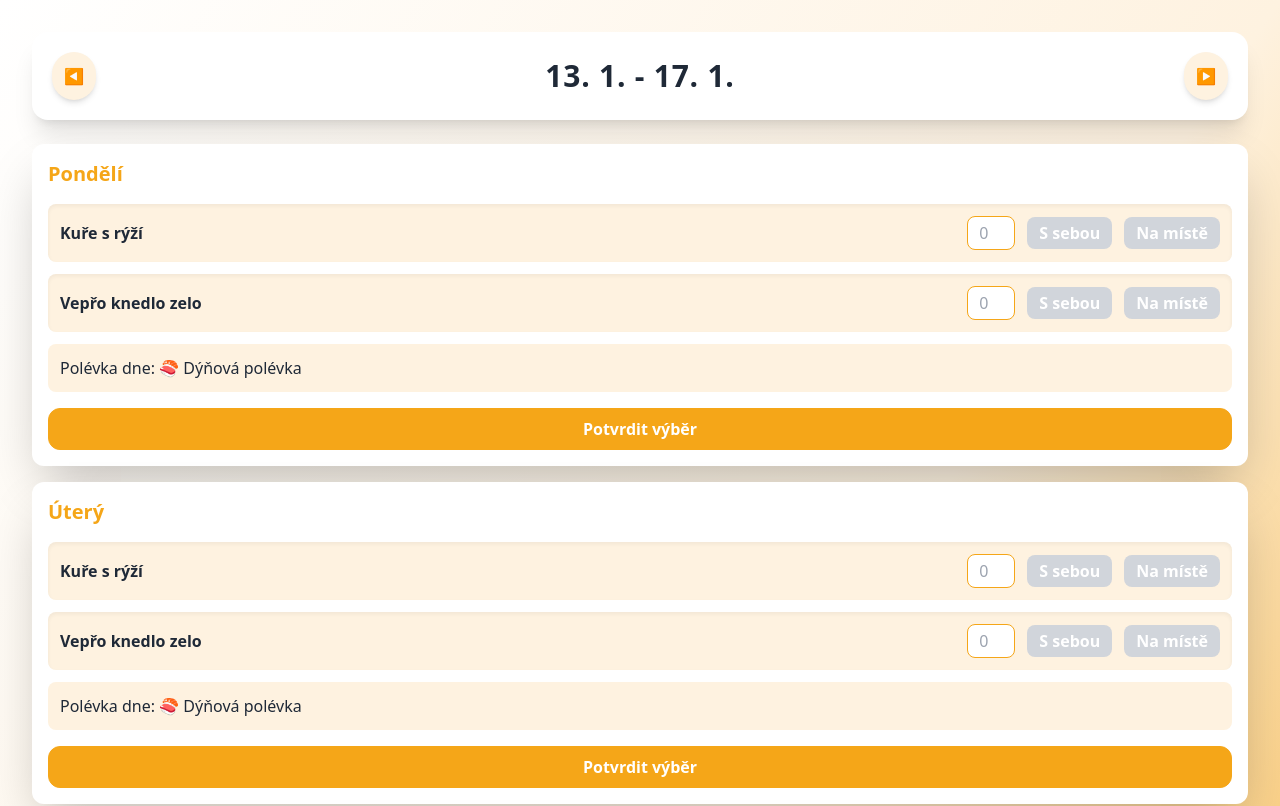
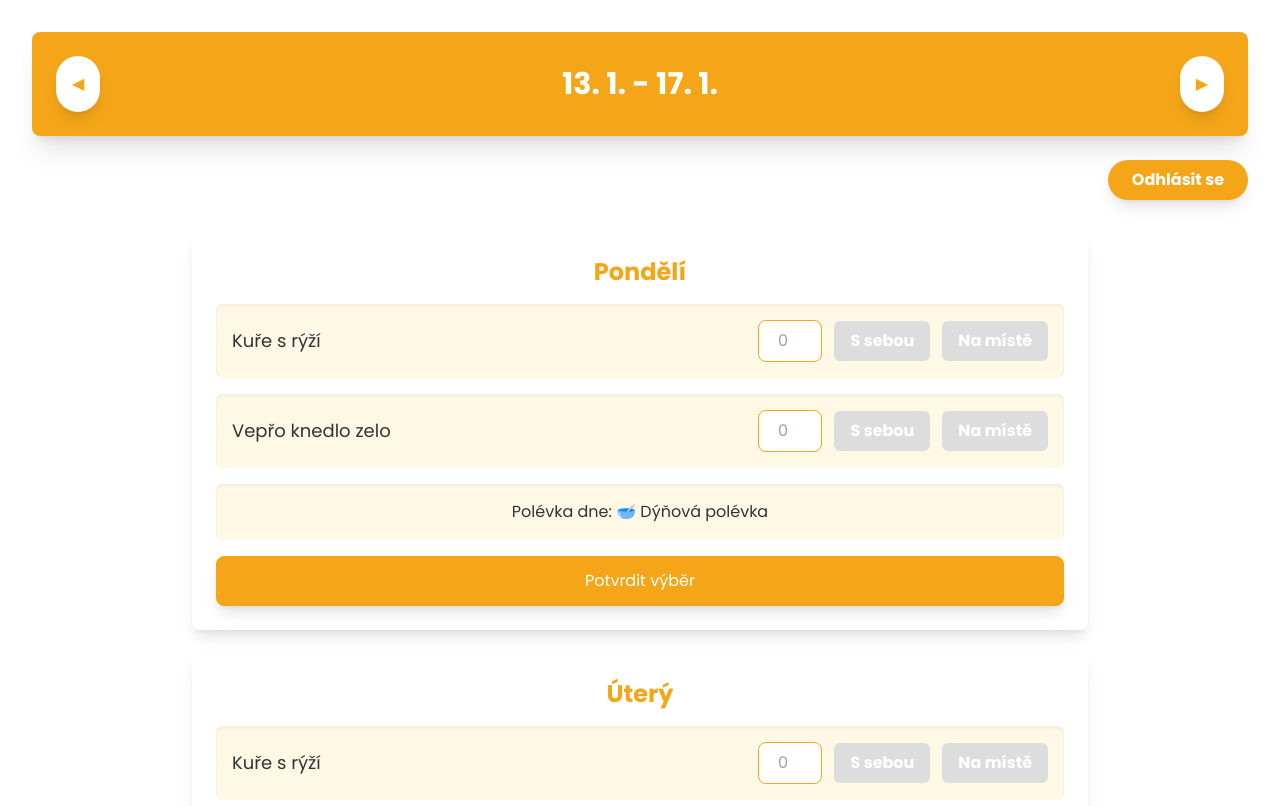
Before and after one commit to Eibon93/Zradelna, a React (Vite) app in the folder client/: page / in a window 1280 px wide. Shown: the top 806 px of the page. Built offline with nearby package versions, Linux system fonts and the light colour scheme.

Commit message:
main page DOKONČENA

```diff
--- a/client/index.html
+++ b/client/index.html
@@ -6,6 +6,7 @@
     <meta name="viewport" content="width=device-width, initial-scale=1.0" />
     <title>Vite + React + TS</title>
     <script src="https://cdn.tailwindcss.com"></script>
+    <link href="https://fonts.googleapis.com/css2?family=Poppins:wght@400;600;700&display=swap" rel="stylesheet">
   </head>
   <body>
     <div id="root"></div>
--- a/client/src/pages/MainPage.tsx
+++ b/client/src/pages/MainPage.tsx
@@ -11,7 +11,7 @@ const MainPage = () => {
     const currentDate = new Date();
     currentDate.setDate(currentDate.getDate() - currentDate.getDay() + 1); // Nastaví na začátek aktuálního týdne
 
-    for (let i = 0; i < 10; i++) {
+    for (let i = 0; i < 52; i++) { // Generuje týdny na celý rok
       const startOfWeek = new Date(currentDate);
       const endOfWeek = new Date(currentDate);
       endOfWeek.setDate(endOfWeek.getDate() + 4); // Konec týdne (pátek)
@@ -52,42 +52,51 @@ const MainPage = () => {
   };
 
   return (
-    <div className="min-h-screen bg-gradient-to-br from-white via-[#fef2e0] to-[#F5A618] p-8">
+    <div className="min-h-screen bg-white p-8 text-[#333333]" style={{ fontFamily: 'Poppins, sans-serif' }}>
       {/* Hlavička */}
-      <div className="flex items-center justify-between bg-white shadow-xl p-5 rounded-2xl mb-6 transform hover:scale-105 transition-transform duration-300">
+      <div className="w-full bg-[#F5A618] text-white shadow-xl p-6 mb-6 flex justify-between items-center rounded-lg">
         <button
           onClick={handlePreviousWeek}
-          className="text-[#F5A618] hover:text-white bg-[#fef2e0] hover:bg-[#F5A618] rounded-full p-3 shadow-md transition-all duration-300"
+          className="text-[#F5A618] hover:bg-[#F5A618] hover:text-white bg-white rounded-full p-4 shadow-lg transition-all duration-300"
         >
           ◀
         </button>
-        <h1 className="text-3xl font-extrabold text-gray-800 tracking-wide">
+        <h1 className="text-3xl font-extrabold">
           {weeks[currentWeek].week}
         </h1>
         <button
           onClick={handleNextWeek}
-          className="text-[#F5A618] hover:text-white bg-[#fef2e0] hover:bg-[#F5A618] rounded-full p-3 shadow-md transition-all duration-300"
+          className="text-[#F5A618] hover:bg-[#F5A618] hover:text-white bg-white rounded-full p-4 shadow-lg transition-all duration-300"
         >
           ▶
         </button>
       </div>
 
+      {/* Odhlášení */}
+      <div className="flex justify-end mb-8">
+        <button
+          className="bg-[#F5A618] hover:bg-white text-white hover:text-[#F5A618] font-bold py-2 px-6 rounded-full shadow-lg transition-all duration-300"
+        >
+          Odhlásit se
+        </button>
+      </div>
+
       {/* Dny a jídla */}
-      <div className="grid grid-cols-1 gap-4">
+      <div className="flex flex-col gap-6 max-w-4xl mx-auto">
         {weeks[currentWeek].days.map((day, index) => (
           <div
             key={index}
-            className="bg-white shadow-2xl p-4 rounded-xl transform hover:translate-y-1 hover:shadow-lg transition-all duration-300"
+            className="bg-white shadow-lg p-6 rounded-lg transform hover:scale-105 hover:scale-[1.025] transition-all duration-300"
           >
-            <h2 className="text-xl font-bold text-[#F5A618] mb-4">{day}</h2>
-            <div className="space-y-3">
+            <h2 className="text-2xl font-bold text-[#F5A618] mb-4 text-center">{day}</h2>
+            <div className="space-y-4">
               {meals.map((meal, i) => (
                 <div
                   key={i}
-                  className="flex items-center justify-between bg-[#fef2e0] rounded-lg p-3 shadow-inner"
+                  className="flex flex-col sm:flex-row items-center justify-between bg-[#fff8e5] rounded-md p-4 shadow-inner hover:shadow-lg transition-all duration-300 gap-4"
                 >
-                  <span className="text-gray-800 font-semibold">{meal}</span>
-                  <div className="flex items-center space-x-3">
+                  <span className="text-lg font-medium text-center sm:text-left">{meal}</span>
+                  <div className="flex items-center justify-center sm:justify-end space-x-3">
                     <input
                       type="number"
                       min="0"
@@ -95,24 +104,24 @@ const MainPage = () => {
                       value={mealQuantities[day]?.[meal] || ""}
                       onChange={(e) => handleQuantityChange(day, meal, e.target.value)}
                       placeholder="0"
-                      className="w-12 border border-[#F5A618] rounded-lg text-center p-1 text-gray-800"
+                      className="w-16 bg-white border border-[#F5A618] rounded-lg text-center p-2"
                     />
                     <button
                       onClick={() => handleMealSelection(day, meal, "S sebou")}
-                      className={`px-3 py-1 rounded-lg text-white font-bold transition-all duration-300 ${
+                      className={`px-4 py-2 rounded-md text-white font-bold ${
                         mealSelections[day]?.[meal] === "S sebou"
                           ? "bg-[#F5A618] shadow-lg"
-                          : "bg-gray-300 hover:bg-[#F5A618]"
+                          : "bg-[#ddd] hover:bg-[#F5A618]"
                       }`}
                     >
                       S sebou
                     </button>
                     <button
                       onClick={() => handleMealSelection(day, meal, "Na místě")}
-                      className={`px-3 py-1 rounded-lg text-white font-bold transition-all duration-300 ${
+                      className={`px-4 py-2 rounded-md text-white font-bold ${
                         mealSelections[day]?.[meal] === "Na místě"
                           ? "bg-[#F5A618] shadow-lg"
-                          : "bg-gray-300 hover:bg-[#F5A618]"
+                          : "bg-[#ddd] hover:bg-[#F5A618]"
                       }`}
                     >
                       Na místě
@@ -120,11 +129,11 @@ const MainPage = () => {
                   </div>
                 </div>
               ))}
-              <div className="bg-[#fef2e0] p-3 rounded-lg text-gray-800 font-medium">
-                Polévka dne: 🍣 Dýňová polévka
+              <div className="bg-[#fff8e5] p-4 rounded-md shadow-inner text-center">
+                Polévka dne: 🥣 Dýňová polévka
               </div>
             </div>
-            <button className="mt-4 w-full bg-[#F5A618] text-white py-2 px-4 rounded-xl font-bold hover:bg-white hover:text-[#F5A618] border border-[#F5A618] transition-all duration-300">
+            <button className="mt-4 w-full bg-[#F5A618] text-white py-3 rounded-lg hover:bg-white hover:text-[#F5A618] border border-[#F5A618] shadow-lg transition-all duration-300">
               Potvrdit výběr
             </button>
           </div>
```
